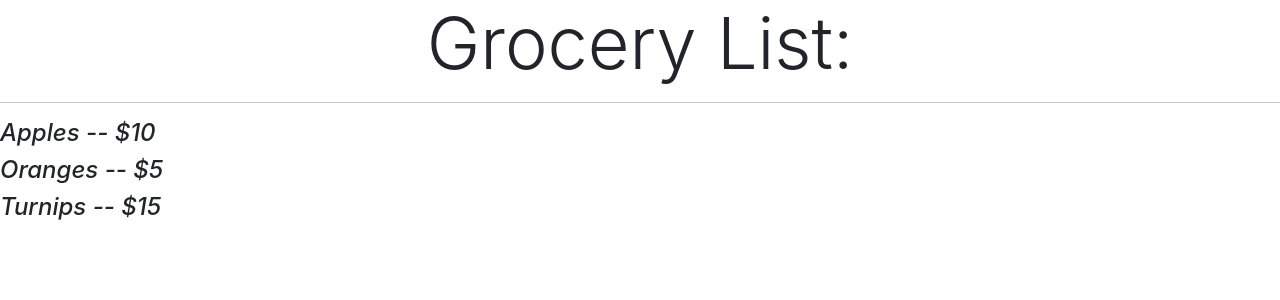
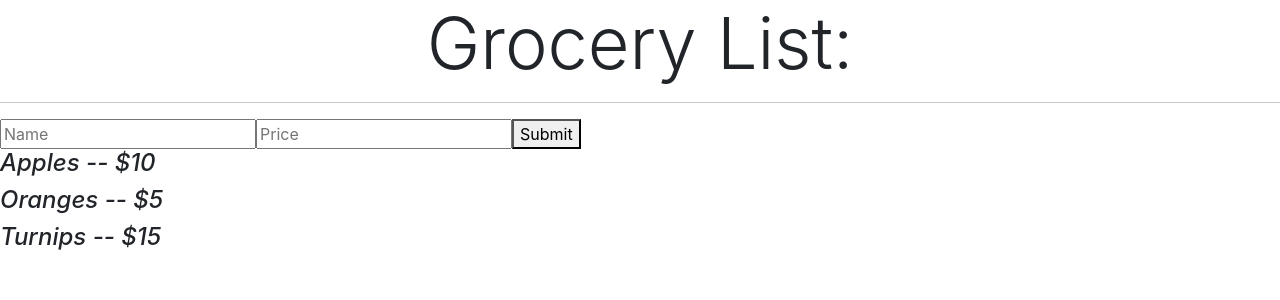
Before and after one commit to hary-singh/grocery_list, a React (Create React App) app: page / in a window 1280 px wide. Shown: the top 300 px of the page. Built offline with nearby package versions, Linux system fonts and the light colour scheme.

Commit message:
add item

```diff
--- a/src/App.js
+++ b/src/App.js
@@ -1,6 +1,7 @@
 import { Component } from 'react';
 import GroceryList from './components/groceries/GroceryList'
 import GroceryItem from './components/groceries/GroceryItem'
+import GroceryForm from './components/groceries/GroceryForm'
 class App extends Component{
   state = {
       groceries: [
@@ -10,7 +11,18 @@ class App extends Component{
       ]
   }
 
-  getId = () => {}
+  getId = () => {
+    return Math.floor((1 + Math.random()) * 0x10000)
+      .toString(16)
+      .substring(1);
+  };
+
+  addItem = (incomingItem) => {
+    const { groceries } = this.state
+    let newItem = { id: this.getId(), ...incomingItem }
+    this.setState({ groceries: [...groceries, newItem ]})
+  }
+
 
   updateComplete = ( id ) => {
     const { groceries } = this.state
@@ -32,6 +44,7 @@ render() {
   return (
     <><div className="bg">
     <h1 className="text-center display-2"> Grocery List: </h1><hr />
+    <GroceryForm addItem={this.addItem} />
     <GroceryList groceries={groceries} updateComplete={this.updateComplete} />
     </div></>
   )
--- a/src/components/groceries/GroceryForm.js
+++ b/src/components/groceries/GroceryForm.js
@@ -19,11 +19,11 @@ class GroceryForm extends Component {
     e.preventDefault()
     if (this.props.id) {
 
-      const { updateGroceryItem, toggleEdit } = this.props
-      updateGroceryItem(this.state)
+      const { updateItem, toggleEdit } = this.props
+      updateItem(this.state)
       toggleEdit()
     } else {
-      this.props.addGroceryItem(this.state)
+      this.props.addItem(this.state)
     }
     this.setState({ name: "", price: "" })
   }
```
